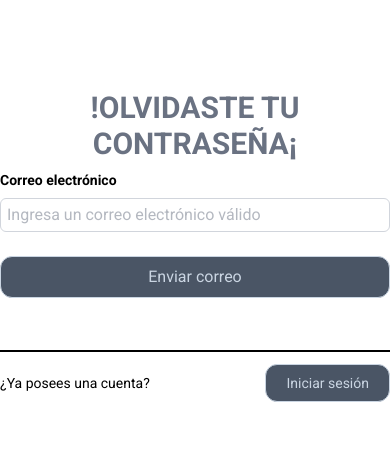
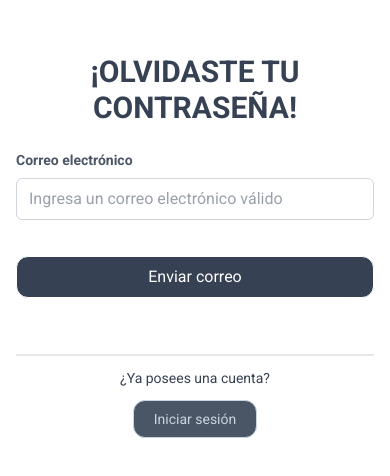
Before and after one commit to Alisson2003/InterESFOT-Frontend, a React (Vite) app: page /forgot/1 in a window 390 px wide. Shown: the part 176-652 px from the top of the page. Built offline with nearby package versions, Linux system fonts and the light colour scheme.

Commit message:
Update Forgot.jsx

```diff
--- a/src/pages/Forgot.jsx
+++ b/src/pages/Forgot.jsx
@@ -1,76 +1,110 @@
-import {Link} from 'react-router-dom'
-import {useForm} from 'react-hook-form'
-import useFetch from '../hooks/useFetch';
+import { Link } from 'react-router-dom';
+import { useForm } from 'react-hook-form';
+import useFetch from '../hooks/useFetch'; // Assuming your custom hook is here
 import { ToastContainer, toast } from 'react-toastify';
-
+import 'react-toastify/dist/ReactToastify.css'; // Don't forget to import the CSS for react-toastify
+import { useState } from 'react'; // Import useState for the loading state
 
 export const Forgot = () => {
-    const {register, handleSubmit,formState: { errors },} = useForm()
-    const{fetchDataBackend}=useFetch()
+    // Initialize react-hook-form
+    const { register, handleSubmit, formState: { errors } } = useForm();
+    // Use your custom fetch hook for backend communication
+    const { fetchDataBackend } = useFetch();
+    // State to manage the loading status of the "Enviar correo" button
+    const [isLoading, setIsLoading] = useState(false);
 
-    /*
-    const sendMail=(data)=>{
-        const url=`${import.meta.env.VITE_BACKEND_URL}/recuperarpassword`
-        fetchDataBackend(url,data,'POST')*/
+    // Function to handle form submission (sending the password reset email)
+    const sendMail = async (data) => {
+        // Construct the backend URL using environment variable
+        const url = `${import.meta.env.VITE_BACKEND_URL}/recuperarpassword`;
 
-    const sendMail = async (data) => {
-    const url = `${import.meta.env.VITE_BACKEND_URL}/recuperarpassword`;
-    try {
-        await fetchDataBackend(url, data, 'POST');
-        // Aquí puedes mostrar un toast de éxito
-        toast.success("Correo enviado correctamente");
-    } catch (error) {
-        // Mostrar error con toast o alerta
-        toast.error(error.response?.data?.msg || "Error al enviar el correo");
+        setIsLoading(true); // Set loading to true when the request starts
+
+        try {
+            // Call the backend to send the password reset email
+            await fetchDataBackend(url, data, 'POST');
+            // Show a success toast notification
+            toast.success("Correo enviado correctamente. Por favor, revisa tu bandeja de entrada (y la carpeta de spam).");
+        } catch (error) {
+            // Show an error toast notification
+            // It tries to get a specific message from the backend error response,
+            // otherwise, it provides a generic error message.
+            toast.error(error.response?.data?.msg || "Error al enviar el correo. Por favor, verifica el correo o inténtalo más tarde.");
+        } finally {
+            setIsLoading(false); // Set loading to false when the request finishes (success or failure)
+        }
     }
-}
 
     return (
         <div className="flex flex-col sm:flex-row h-screen">
-            <ToastContainer/>
+            {/* ToastContainer is required for react-toastify to display notifications */}
+            <ToastContainer position="top-right" autoClose={5000} hideProgressBar={false} newestOnTop={false} closeOnClick rtl={false} pauseOnFocusLoss draggable pauseOnHover />
 
+            {/* Left section: Forgot Password Form */}
             <div className="w-full sm:w-1/2 h-screen bg-white flex justify-center items-center">
+                <div className="md:w-4/5 sm:w-full p-4 sm:p-0"> {/* Added padding for smaller screens */}
 
-                <div className="md:w-4/5 sm:w-full">
-
-                    <h1 className="text-3xl font-semibold mb-2 text-center uppercase  text-gray-500">!Olvidaste tu contraseña¡</h1>
-
+                    <h1 className="text-3xl font-semibold mb-6 text-center uppercase text-gray-700">¡Olvidaste tu contraseña!</h1>
 
                     <form onSubmit={handleSubmit(sendMail)}>
 
-                        <div className="mb-1">
-                            <label className="mb-2 block text-sm font-semibold">Correo electrónico</label>
-                            <input type="email" placeholder="Ingresa un correo electrónico válido" className="block w-full rounded-md border border-gray-300 focus:border-purple-700 focus:outline-none focus:ring-1 focus:ring-purple-700 py-1 px-1.5 text-gray-500"
-                            {... register("email",{required:"el correo es obligatorio"})}
-
+                        {/* Email Input Field */}
+                        <div className="mb-4"> {/* Increased margin-bottom for better spacing */}
+                            <label htmlFor="email" className="mb-2 block text-sm font-semibold text-gray-600">Correo electrónico</label>
+                            <input
+                                id="email" // Added id for better accessibility with label
+                                type="email"
+                                placeholder="Ingresa un correo electrónico válido"
+                                className="block w-full rounded-md border border-gray-300 focus:border-purple-700 focus:outline-none focus:ring-1 focus:ring-purple-700 py-2 px-3 text-gray-700" // Increased padding
+                                {...register("email", {
+                                    required: "El correo es obligatorio",
+                                    pattern: {
+                                        // Basic regex for email validation
+                                        value: /^[A-Z0-9._%+-]+@[A-Z0-9.-]+\.[A-Z]{2,}$/i,
+                                        message: "Formato de correo electrónico inválido"
+                                    }
+                                })}
                             />
-                            {errors.email && <p className='text-red-800'>{errors.email.message}</p>}
+                            {/* Display validation errors */}
+                            {errors.email && <p className='text-red-600 text-sm mt-1'>{errors.email.message}</p>} {/* Adjusted text color and size for error */}
                         </div>
 
-                        <div className="mb-3">
-                            <button className="bg-gray-600 text-slate-300 border py-2 w-full rounded-xl mt-5 hover:scale-105 duration-300 hover:bg-gray-900 hover:text-white">Enviar correo
+                        {/* Submit Button */}
+                        <div className="mb-6"> {/* Increased margin-bottom */}
+                            <button
+                                type="submit" // Explicitly set type to submit for forms
+                                className="bg-gray-700 text-white border py-2 w-full rounded-xl mt-5 hover:scale-105 duration-300 hover:bg-gray-900 hover:text-white disabled:opacity-50 disabled:cursor-not-allowed" // Added disabled styles
+                                disabled={isLoading} // Disable button when isLoading is true
+                            >
+                                {isLoading ? "Enviando..." : "Enviar correo"} {/* Change button text based on loading state */}
                             </button>
                         </div>
 
                     </form>
 
-                    <div className="mt-5 text-xs border-b-2 py-4 ">
+                    {/* Divider line */}
+                    <div className="mt-5 text-xs border-b-2 py-4 border-gray-200"> {/* Added border color */}
                     </div>
 
-                    <div className="mt-3 text-sm flex justify-between items-center">
-                        <p>¿Ya posees una cuenta?</p>
-                        <Link to="/login" className="py-2 px-5 bg-gray-600 text-slate-300 border rounded-xl hover:scale-110 duration-300 hover:bg-gray-900 hover:text-white">Iniciar sesión</Link>
-
+                    {/* Link to Login Page */}
+                    <div className="mt-3 text-sm flex flex-col sm:flex-row justify-between items-center text-gray-700"> {/* Adjusted flex for smaller screens */}
+                        <p className="mb-3 sm:mb-0">¿Ya posees una cuenta?</p>
+                        <Link
+                            to="/login"
+                            className="py-2 px-5 bg-gray-600 text-slate-300 border rounded-xl hover:scale-110 duration-300 hover:bg-gray-900 hover:text-white text-center" // Added text-center for small screens
+                        >
+                            Iniciar sesión
+                        </Link>
                     </div>
 
                 </div>
-
             </div>
 
+            {/* Right section: Image (hidden on small screens) */}
             <div className="w-full sm:w-1/2 h-1/3 sm:h-screen bg-[url('/public/images/futbol.jpg')]
-            bg-no-repeat bg-cover bg-center sm:block hidden
-            ">
+            bg-no-repeat bg-cover bg-center sm:block hidden">
+                {/* Ensure the image path '/public/images/futbol.jpg' is correct relative to your public folder */}
             </div>
         </div>
-    )
+    );
 }
```
